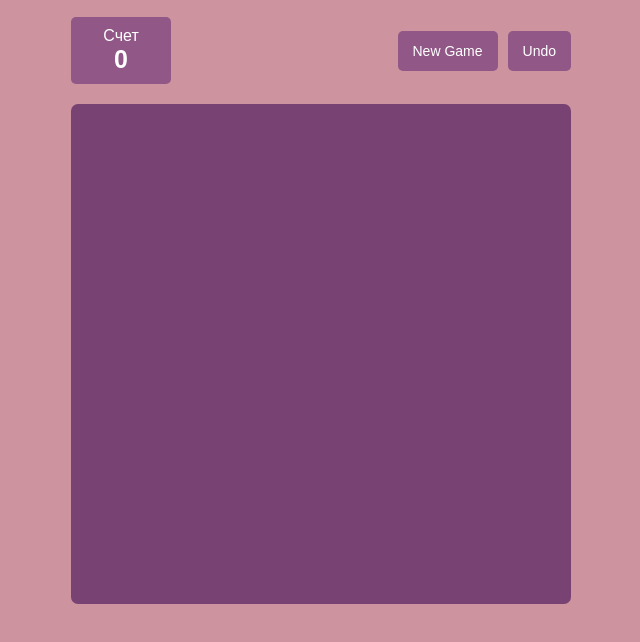
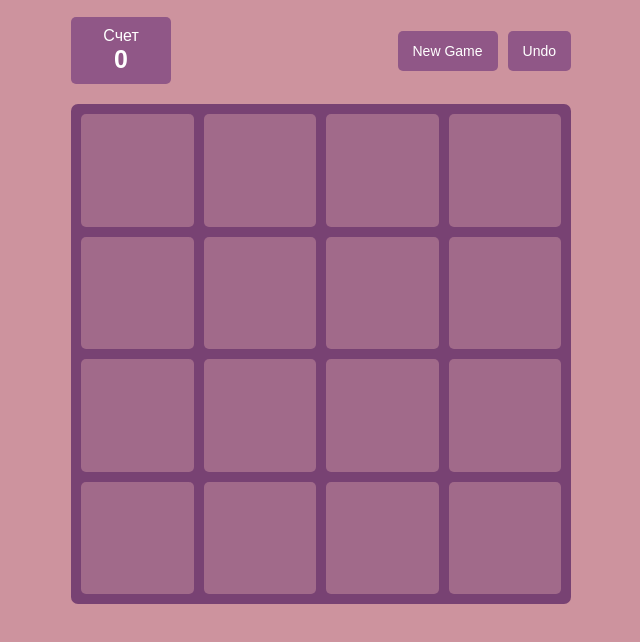
Before and after one commit to Maya-M20/2048, a plain HTML site: page index.html in a window 1280 px wide. Shown: the part 112-754 px from the top of the page, without its empty margins (319-959 px from the left). Drawn offline with Linux system fonts and the light colour scheme.

Commit message:
feat: add board squares

```diff
--- a/css/styles.css
+++ b/css/styles.css
@@ -79,3 +79,10 @@ button:hover {
     margin-top: 20px;
     color: #905787;
 }
+
+.cell {
+    background-color: #a16a8a;
+    border-radius: 5px;
+    width: 100%;
+    height: 100%;
+}
--- a/js/app.js
+++ b/js/app.js
@@ -0,0 +1,17 @@
+const gameBoard = document.querySelector("#game-board");
+
+function createBoard() {
+
+    for (let row = 0; row < 4; row++) {
+
+        for (let col = 0; col < 4; col++) {
+            const cell = document.createElement("div");
+
+            cell.classList.add("cell");
+
+            gameBoard.appendChild(cell);
+        }
+    }
+}
+
+createBoard();
```
